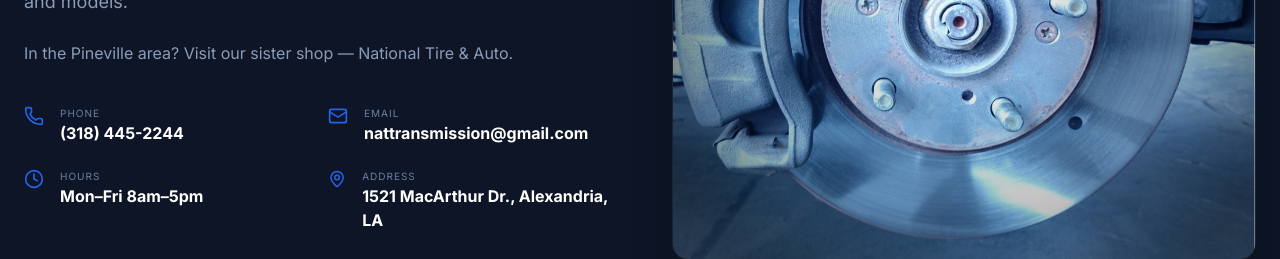
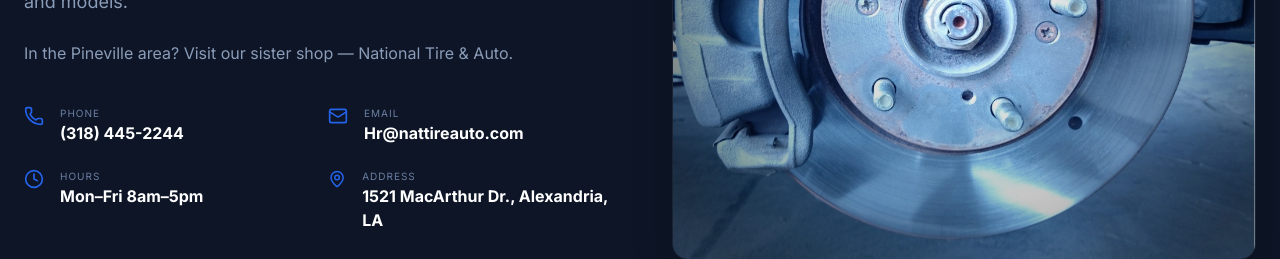
Before and after one commit to Founditmarketing/NatTransmission, a React (Vite) app: page / in a window 1280 px wide. Shown: the part 4140-4399 px from the top of the page. Built offline with nearby package versions, Linux system fonts and the light colour scheme.

Commit message:
fix: update email to Hr@nattireauto.com

```diff
--- a/src/constants.ts
+++ b/src/constants.ts
@@ -4,7 +4,7 @@ export const BUSINESS_INFO = {
   name: "National Transmission",
   phone: "(318) 445-2244",
   phoneRaw: "3184452244",
-  email: "nattransmission@gmail.com",
+  email: "Hr@nattireauto.com",
   address: "1521 MacArthur Dr., Alexandria, LA",
   hours: "Mon–Fri 8am–5pm",
   facebook: "https://www.facebook.com/NationalTransmissionLLC",
```
